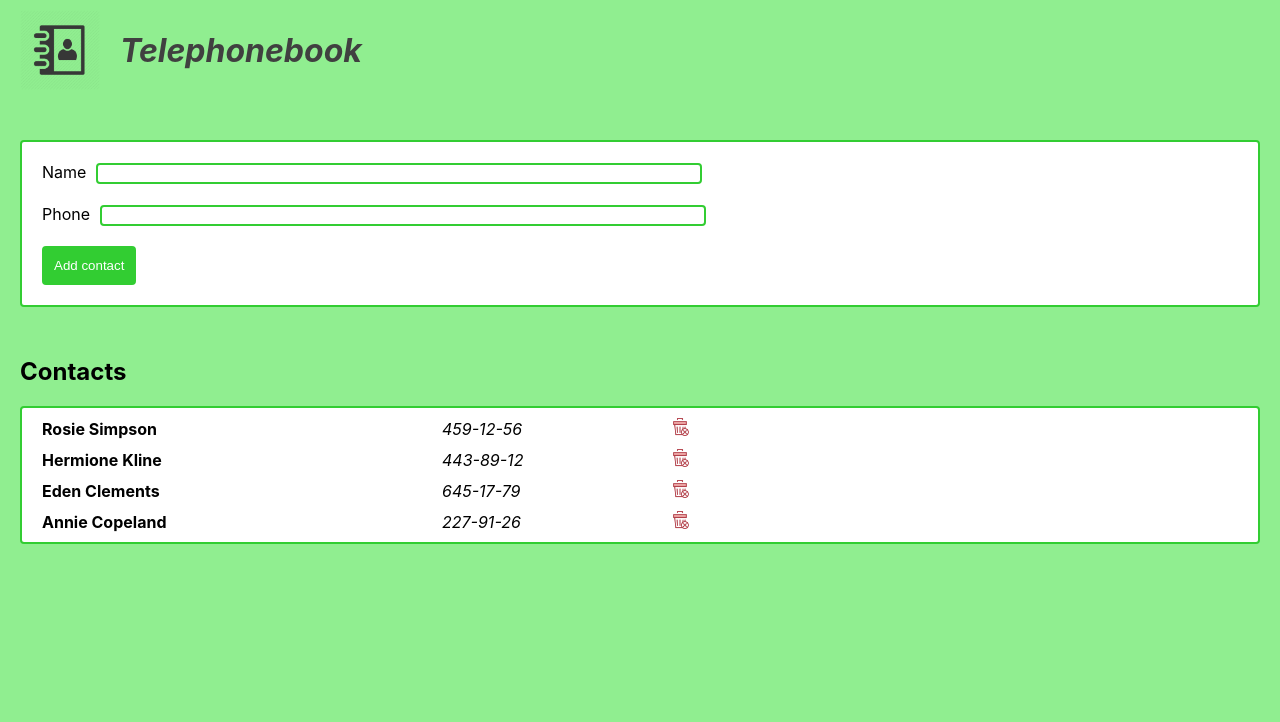
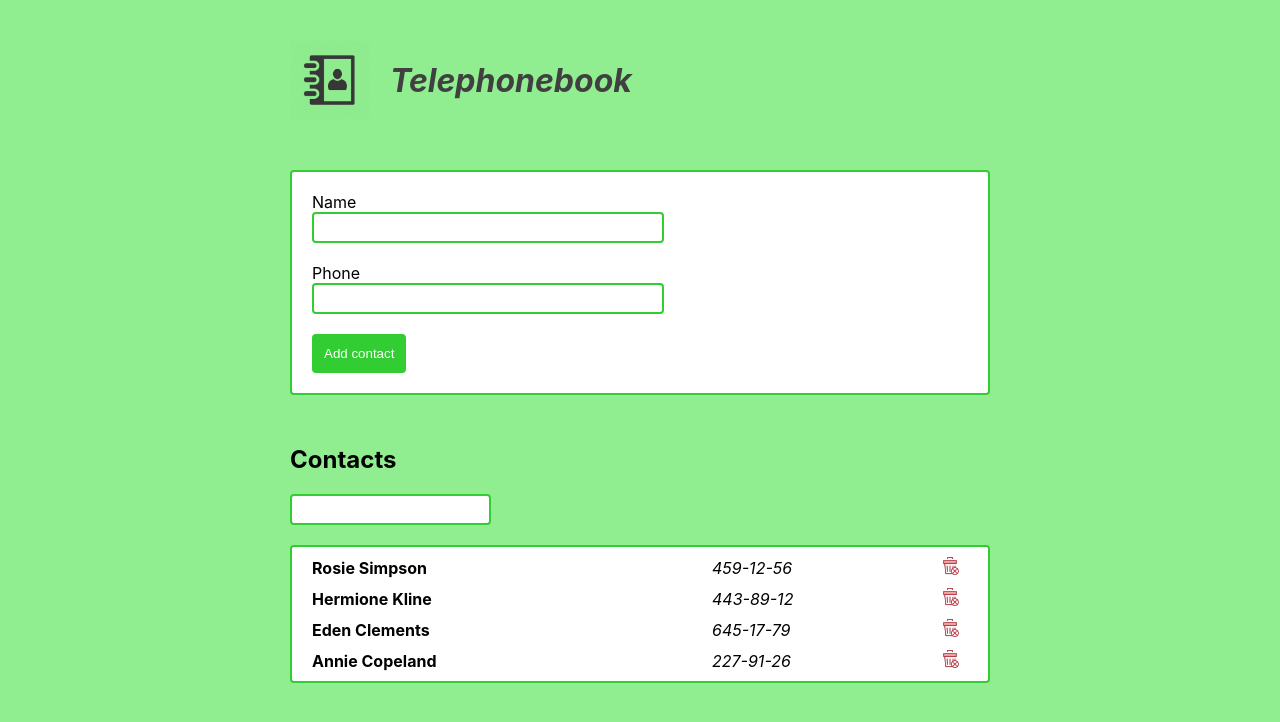
Before and after one commit to Nadiia-Myronenko/goit-react-hw-02-phonebook, a React (Create React App) app: page / in a window 1280 px wide. Shown: the top 722 px of the page. Built offline with nearby package versions, Linux system fonts and the light colour scheme.

Commit message:
added search

```diff
--- a/src/App.js
+++ b/src/App.js
@@ -5,6 +5,7 @@ import MainHeader from "./components/MainHeder/MainHeader.styled";
 import ContactsList from "./components/ContactsList/ContactsList";
 import Form from "./components/Form/Form";
 import shortid, { generate } from "shortid";
+import SearchField from "./components/SearchField/SearchField";
 
 class App extends Component {
   state = {
@@ -14,6 +15,7 @@ class App extends Component {
       { id: "id-3", name: "Eden Clements", number: "645-17-79" },
       { id: "id-4", name: "Annie Copeland", number: "227-91-26" },
     ],
+    filter: "",
   };
   deleteContact = (contactId) => {
     this.setState((prevState) => ({
@@ -23,7 +25,6 @@ class App extends Component {
     }));
   };
   formSubmitHandler = (data) => {
-    console.log(data);
     const contactId = shortid.generate();
     this.setState({
       contacts: this.state.contacts.concat({
@@ -33,16 +34,26 @@ class App extends Component {
       }),
     });
   };
+  onContactSearch = (event) => {
+    this.setState({
+      filter: event.currentTarget.value,
+    });
+  };
 
   render() {
-    const { contacts } = this.state;
+    const { contacts, filter } = this.state;
+    const normalizedFilter = filter.toLowerCase();
+    const filteredContacts = contacts.filter((contact) =>
+      contact.name.toLowerCase().includes(normalizedFilter)
+    );
     return (
       <Wrapper>
         <MainHeader />
         <Form onSubmitProp={this.formSubmitHandler} />
         <h2>Contacts</h2>
+        <SearchField value={filter} onChange={this.onContactSearch} />
         <ContactsList
-          contacts={contacts}
+          contacts={filteredContacts}
           onDeleteContact={this.deleteContact}
         />
       </Wrapper>
--- a/src/components/Form/Form.js
+++ b/src/components/Form/Form.js
@@ -10,7 +10,7 @@ class Form extends Component {
     this.setState({ [event.currentTarget.name]: event.currentTarget.value });
   };
   reset = () => {
-    this.setState({ name: "" });
+    this.setState({ name: "", tel: "" });
   };
   handleSubmit = (event) => {
     event.preventDefault();
@@ -22,7 +22,6 @@ class Form extends Component {
     return (
       <ContactsForm onSubmit={this.handleSubmit}>
         <label>
-          {" "}
           Name
           <InputField
             type="text"
@@ -35,7 +34,6 @@ class Form extends Component {
           />
         </label>
         <label>
-          {" "}
           Phone
           <InputField
             type="tel"
--- a/src/components/Form/Form.styled.js
+++ b/src/components/Form/Form.styled.js
@@ -15,8 +15,11 @@ export const ContactsForm = styled.form`
 export const InputField = styled.input`
   border: 2px solid #32cd32;
   border-radius: 4px;
-  margin-left: 10px;
   width: 50%;
+  height: 25px;
+  display: block;
+  padding-right: 10px;
+  padding-left: 10px;
 `;
 
 export const Button = styled.button`
--- /dev/null
+++ b/src/components/SearchField/SearchField.js
@@ -0,0 +1,7 @@
+import React from "react";
+import { SearchInput } from "./SearchField.styled";
+
+const SearchField = ({ value, onChange }) => {
+  return <SearchInput type="text" value={value} onChange={onChange} />;
+};
+export default SearchField;
--- /dev/null
+++ b/src/components/SearchField/SearchField.styled.js
@@ -0,0 +1,10 @@
+import styled from "styled-components";
+
+export const SearchInput = styled.input`
+  border: 2px solid #32cd32;
+  border-radius: 4px;
+  margin-bottom: 20px;
+  height: 25px;
+  padding-right: 10px;
+  padding-left: 10px;
+`;
--- a/src/components/Wrapper/Wrapper.styled.jsx
+++ b/src/components/Wrapper/Wrapper.styled.jsx
@@ -1,6 +1,10 @@
 import styled from "styled-components";
 
 const Wrapper = styled.div`
-  padding: 10px 20px;
+  width: 700px;
+  margin-right: auto;
+  margin-left: auto;
+  padding-top: 40px;
+  padding-bottom: 40px;
 `;
 export default Wrapper;
```
